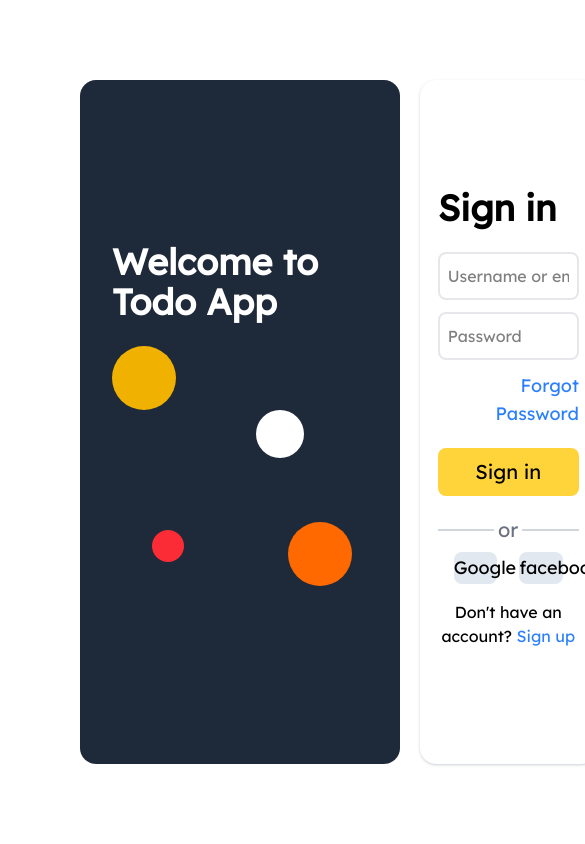
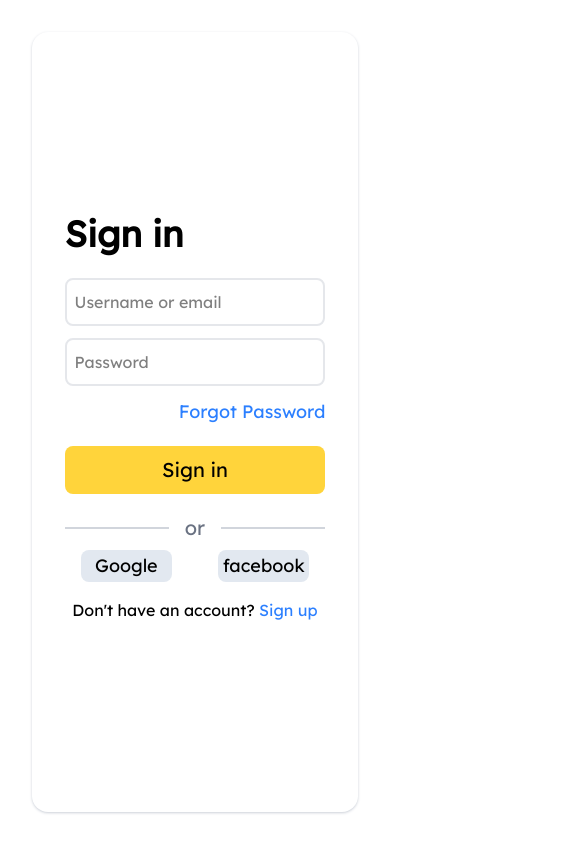
Before and after one commit to vishalpanchal1024/TodoApp-frontend, a React (Vite) app: page /login in a window 390 px wide. Shown: the whole page, 585 px wide, since content can reach past the window. Built offline with nearby package versions, Linux system fonts and the light colour scheme.

Commit message:
authentication responsive

```diff
--- a/src/features/auth/pages/Layout.tsx
+++ b/src/features/auth/pages/Layout.tsx
@@ -3,9 +3,9 @@ import { FC, ReactElement } from "react"
 
 const Layout: FC<IAuthLayout> = ({ children }): ReactElement => {
     return (
-        <div className='flex h-screen w-full p-20 gap-5 ' >
+        <div className='flex h-screen w-full p-8 md:p-20 md:gap-5 ' >
             {/* left side */}
-            <div className="bg-gray-800 text-white flex-1 flex flex-col justify-center items-center p-8 rounded-2xl">
+            <div className="bg-gray-800 text-white flex-1 md:flex flex-col justify-center items-center p-8 rounded-2xl hidden ">
                 <h2 className="text-4xl font-bold mb-6">Welcome to Todo App</h2>
                 <div className="relative w-64 h-64">
                     {/* Abstract Design */}
```
